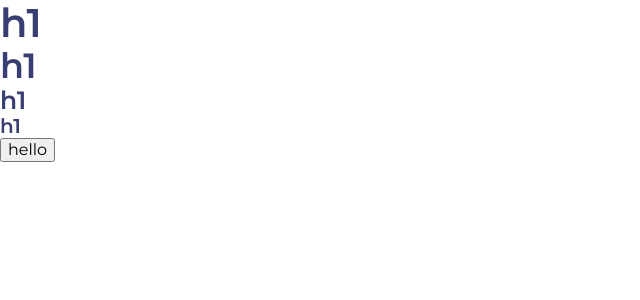
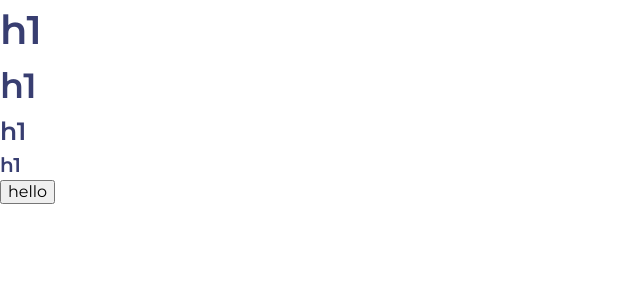
Before and after one commit to pedrobritto/wiser-login, a Next.js app: page / in a window 1280 px wide. Shown: the top 300 px of the page, without its empty margins (0-640 px from the left). Built offline with nearby package versions, Linux system fonts and the light colour scheme.

Commit message:
Update theme and global styles

```diff
--- a/theme/GlobalStyle.js
+++ b/theme/GlobalStyle.js
@@ -17,7 +17,12 @@ const GlobalStyle = createGlobalStyle`
     width: 100%;
     font-family: ${({ theme }) => theme.typography.fontFamily};
     font-size: ${({ theme }) => theme.typography.body1.fontSize};
+    line-height: ${({ theme }) => theme.typography.body1.lineHeight};
     color: ${({ theme }) => theme.palette.text.main};
+  }
+
+  a {
+    text-decoration: none;
   }
 
   h1 {
--- a/theme/theme.js
+++ b/theme/theme.ts
@@ -1,5 +1,7 @@
 import { spacing, spacingPx, spacingRem, pxToRem } from "./helpers";
 export { spacing, spacingPx, spacingRem, pxToRem };
+
+import { DefaultTheme } from "styled-components";
 
 const breakpoints = {
   xs: 400, // phone-portrait down
@@ -9,7 +11,7 @@ const breakpoints = {
   xl: 1200, // desktop up
 };
 
-export const theme = {
+export const theme: DefaultTheme = {
   palette: {
     primary: {
       main: "#383E71",
@@ -53,11 +55,12 @@ export const theme = {
       if (breakpoints[key] > 0) {
         return `@media (max-width:${breakpoints[key] - 1}px)`;
       }
+
       return `@media (max-width:${breakpoints[key]}px)`;
     },
   },
   shape: {
-    round: pxToRem(5),
+    round: pxToRem(8),
   },
   transition: {
     default: "0.2s ease",
@@ -92,6 +95,7 @@ export const theme = {
     body1: {
       fontSize: pxToRem(16),
       fontWeight: "normal",
+      lineHeight: 1.5,
     },
     body2: {
       fontSize: pxToRem(14),
```
Also changed, not shown: types/styled.d.ts (added, +72 -0 lines).
